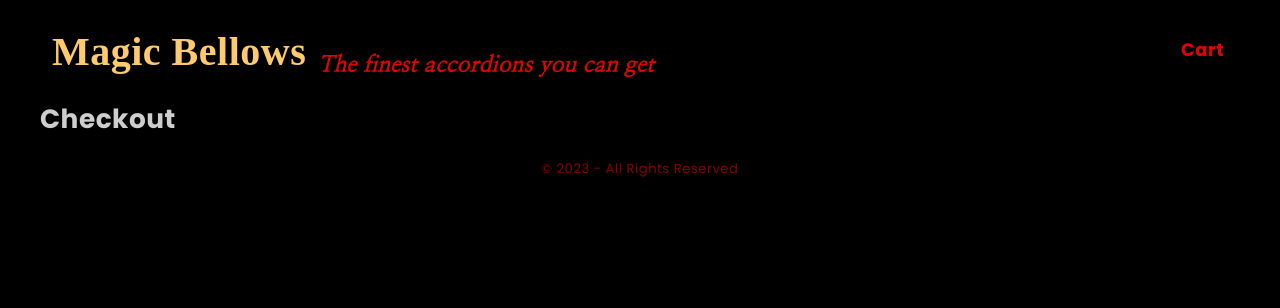
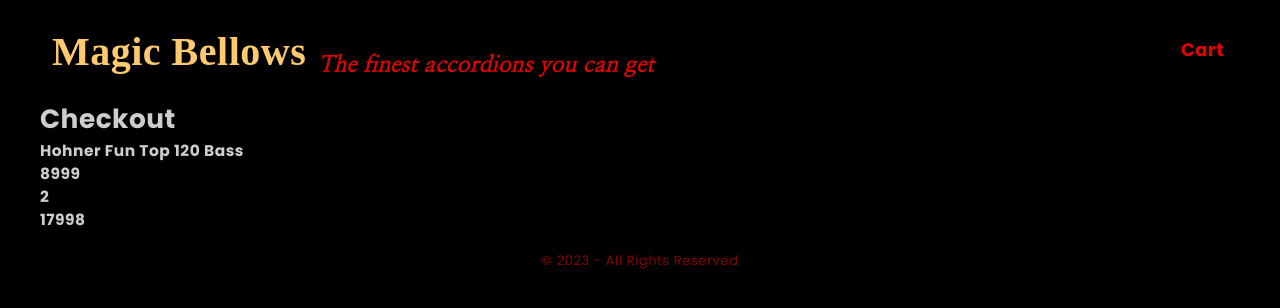
Before and after one commit to Krzemir/e-commerce-Magic_Bellows_shop, a React (Create React App) app in the folder client/: page /checkout in a window 1280 px wide. Shown: the top 308 px of the page. Built offline with nearby package versions, Linux system fonts and the light colour scheme; a web font is replaced by a local one.

Commit message:
cart update product to fix

```diff
--- a/client/src/components/pages/cart/Cart.js
+++ b/client/src/components/pages/cart/Cart.js
@@ -6,32 +6,42 @@
 import { useState, useEffect } from 'react';
 
 const Cart = () => {
-  const [cart, setCart] = useState(useSelector(getCart));
+  //const [cart, setCart] = useState([]);
   const [orderPrice, setOrderPrice] = useState(0);
+  const [finalCart, setFinalCart] = useState([]);
 
+  const cart = useSelector(getCart);
+
+  console.log('cart', cart);
+
+  useEffect(() => {
+    setFinalCart(cart);
+  }, []);
+
+  console.log('finalCart', finalCart);
   const dispatch = useDispatch();
 
-  useEffect(() => {
-    handleOrderPrice();
-  }, []);
+  // useEffect(() => {
+  //   handleOrderPrice();
+  // }, []);
 
-  const handleOrderPrice = () => {
-    // POTEM
-    let tempPrice = 0;
-    cart.forEach((productOrder) => {
-      //console.log('productOrder', productOrder);
-      tempPrice += productOrder.totalPrice;
-    });
-    setOrderPrice(tempPrice);
+  const handleOrder = (product) => {
+    //console.log('product', product);
+    const productToUpdate = finalCart.findIndex(
+      (item) => item.id === product.id,
+    );
+    setFinalCart([(finalCart[productToUpdate] = product)]);
+    dispatch(updateCart(finalCart));
   };
 
-  const handleOrder = (product) => {
-    cart.map((item) => {
-      if (item.id === product.id) {
-        dispatch(updateCart(product));
-      }
-    });
-  };
+  // const handleOrder = (product) => {
+  //   console.log('product', product);
+  //   cart.map((item) => {
+  //     if (item.id === product.id) {
+  //       dispatch(updateCart(product));
+  //     }
+  //   });
+  // };
 
   return (
     <div className={style.cart}>
--- a/client/src/components/pages/cart/CartProduct.js
+++ b/client/src/components/pages/cart/CartProduct.js
@@ -9,7 +9,7 @@
   const handleOrder = props[1];
 
   const [newQuantity, setNewQuantity] = useState(quantity);
-  const [totalPrice, setTotalPrice] = useState(quantity * price);
+  const [totalPrice, setTotalPrice] = useState(newQuantity * price);
   const [comment, setComment] = useState('');
   const [productOrder, setProductOrder] = useState({
     id,
@@ -20,18 +20,12 @@
     totalPrice,
   });
 
-  //console.log('comment', comment);
-  //console.log('productOrder', productOrder);
-
   useEffect(() => {
-    // handleCartProduct();
-
     handleOrder(productOrder);
   }, [productOrder]);
 
   useEffect(() => {
     setTotalPrice(newQuantity * price);
-    //console.log('setProductOrder quatity', newQuantity);
     setProductOrder({
       id: id,
       name: name,
@@ -42,19 +36,11 @@
     });
   }, [newQuantity]);
 
-  // const handleCartProduct = () => {
-  //   setTotalPrice(newQuantity * price);
-
-  //   //console.log('HCart productOrder', productOrder);
-  // };
-
   const handlePlus = (e) => {
     e.preventDefault();
     if (newQuantity < 10) {
       setNewQuantity(newQuantity + 1);
     }
-    //setTotalPrice(newQuantity * price);
-    // console.log('newQuantity', newQuantity);
   };
 
   const handleMinus = (e) => {
@@ -62,7 +48,6 @@
     if (newQuantity > 1) {
       setNewQuantity(newQuantity - 1);
     }
-    //setTotalPrice(newQuantity * price);
   };
 
   return (
--- a/client/src/components/pages/checkout/Checkout.js
+++ b/client/src/components/pages/checkout/Checkout.js
@@ -1,7 +1,27 @@
+import { useSelector } from 'react-redux';
+import { getCart } from '../../../redux/cartRedux';
+
+import styles from './Checkout.module.scss';
+
 const Checkout = () => {
+  const cart = useSelector(getCart);
+
   return (
-    <div>
-      <h1>Checkout</h1>
+    <div className={styles.checkout}>
+      <div className={styles.checkout_title}>
+        <h1>Checkout</h1>
+      </div>
+
+      <div className={styles.checkout_list}>
+        {cart.map((product) => (
+          <div key={product.id}>
+            <h3>{product.name}</h3>
+            <h3>{product.price}</h3>
+            <h3>{product.quantity}</h3>
+            <h3>{product.totalPrice}</h3>
+          </div>
+        ))}
+      </div>
     </div>
   );
 };
--- a/client/src/redux/cartRedux.js
+++ b/client/src/redux/cartRedux.js
@@ -17,18 +17,19 @@
       return [...statePart, action.payload];
     }
     case UPDATE_CART: {
-      return statePart.map((item) => {
-        if (item.id === action.payload.id) {
-          return {
-            ...item,
-            quantity: action.payload.quantity,
-            totalPrice: action.payload.totalPrice,
-            comment: action.payload.comment,
-          };
-        } else {
-          return item;
-        }
-      });
+      //return [...statePart, action.payload];
+      // return statePart.map((item) => {
+      //   if (item.id === action.payload.id) {
+      //     return {
+      //       ...item,
+      //       quantity: action.payload.quantity,
+      //       totalPrice: action.payload.totalPrice,
+      //       comment: action.payload.comment,
+      //     };
+      //   } else {
+      //     return item;
+      //   }
+      // });
     }
     default:
       return statePart;
```
